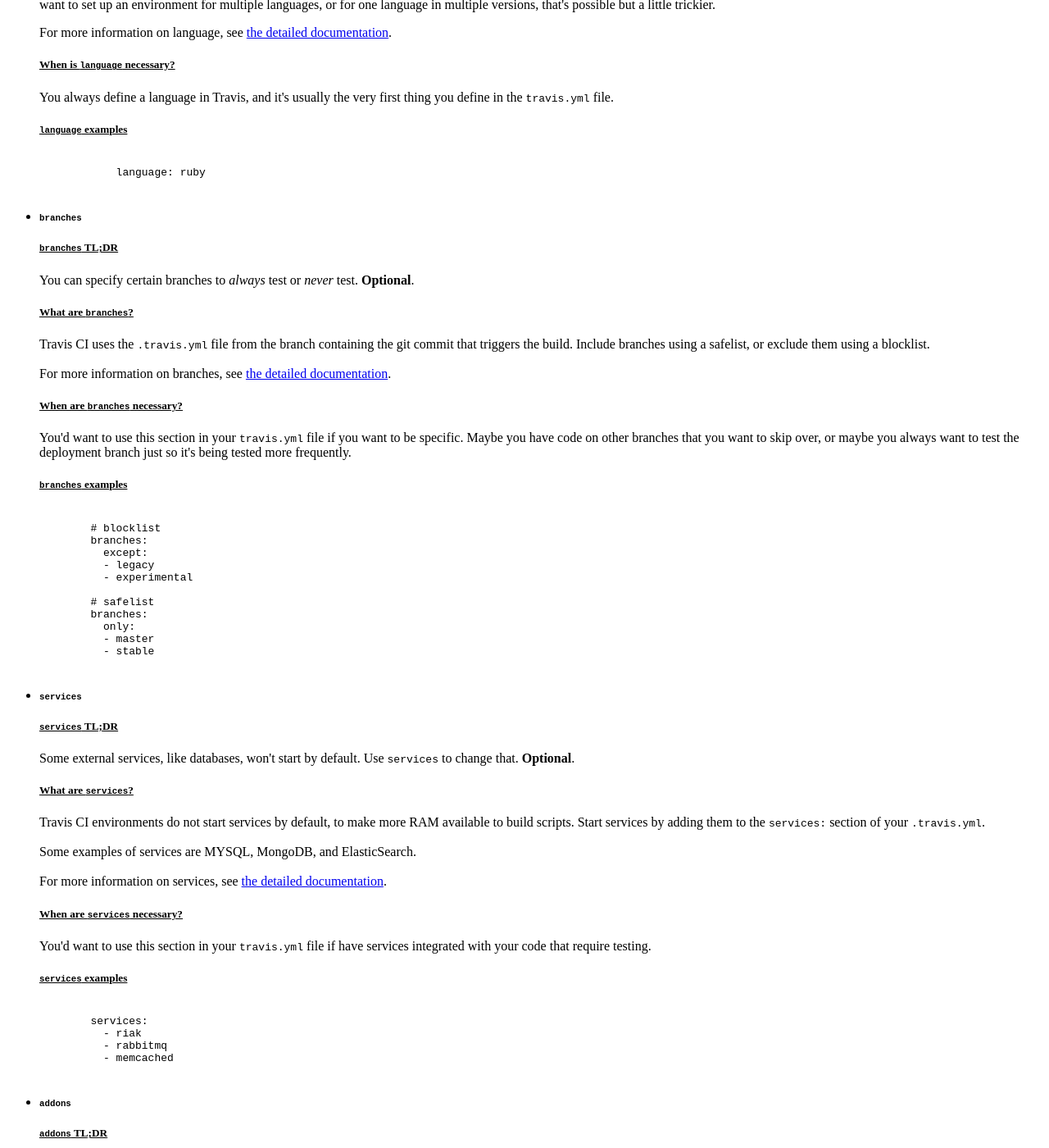
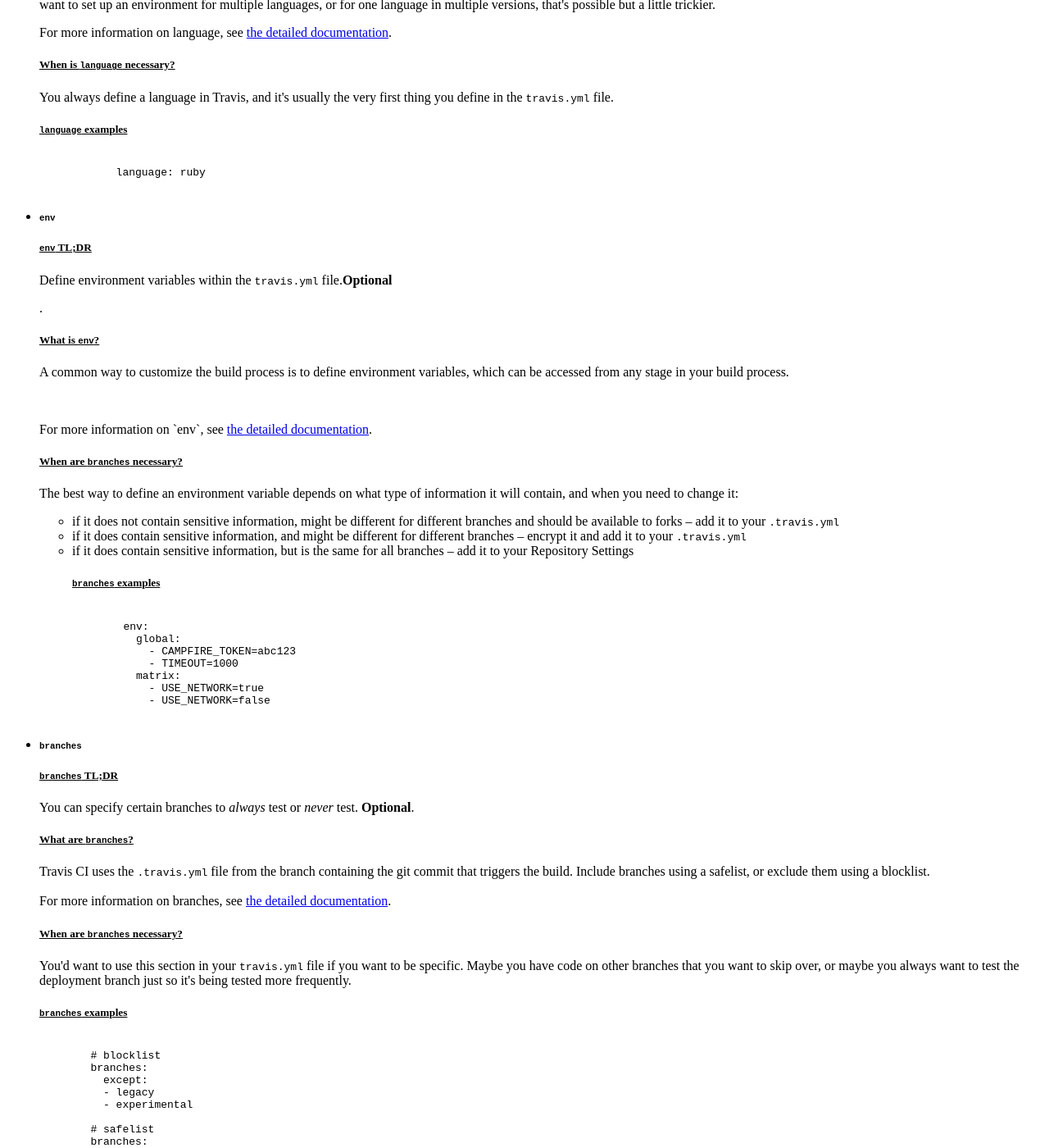
Before and after one commit to brianamarie/test-jekyll, a Jekyll site: the page built from index.html, in a window 1280 px wide and 1400 px high, scrolled down 949 px. Shown: the whole window at 82% size. Built offline with Jekyll 4.4.1, drawn with Linux system fonts in a browser that asks for light colours; nearby versions of some CDN libraries; a script that is not in the unit is left out.

Commit message:
add env section

```diff
--- /dev/null
+++ b/_includes/env.html
@@ -0,0 +1,29 @@
+<li>
+  <div class="collapsible-header"><i class="mdi-toggle-star-half"></i>
+    <h5><code>env</code></h5>
+  </div>
+  <div class="collapsible-body">
+    <h5 style="text-decoration: underline"><code>env</code> TL;DR</h5>
+      <p>Define environment variables within the <code>travis.yml</code> file.<strong>Optional</strong></p>.
+    <h5 style="text-decoration: underline">What is <code>env</code>?</h5>
+      <p>A common way to customize the build process is to define environment variables, which can be accessed from any stage in your build process.</p>
+      <br><br>
+      For more information on `env`, see <a href="https://docs.travis-ci.com/user/environment-variables/">the detailed documentation</a>.
+    <h5 style="text-decoration: underline">When are <code>branches</code> necessary?</h5>
+      <p>The best way to define an environment variable depends on what type of information it will contain, and when you need to change it:</p>
+        <ul>
+          <li>if it does not contain sensitive information, might be different for different branches and should be available to forks – add it to your <code>.travis.yml</code></li>
+          <li>if it does contain sensitive information, and might be different for different branches – encrypt it and add it to your <code>.travis.yml</code></li>
+          <li>if it does contain sensitive information, but is the same for all branches – add it to your Repository Settings</p></li>
+    <h5 style="text-decoration: underline"><code>branches</code> examples</h5>
+      <pre><code>
+        env:
+          global:
+            - CAMPFIRE_TOKEN=abc123
+            - TIMEOUT=1000
+          matrix:
+            - USE_NETWORK=true
+            - USE_NETWORK=false
+      </pre></code>
+    </div>
+</li>
--- a/index.html
+++ b/index.html
@@ -53,6 +53,7 @@
     <ul class="collapsible" data-collapsible="expandable">
       {% include notifications.html %}
       {% include language.html %}
+      {% include env.html %}
       {% include branches.html %}
       {% include services.html %}
       {% include addons.html %}
```
